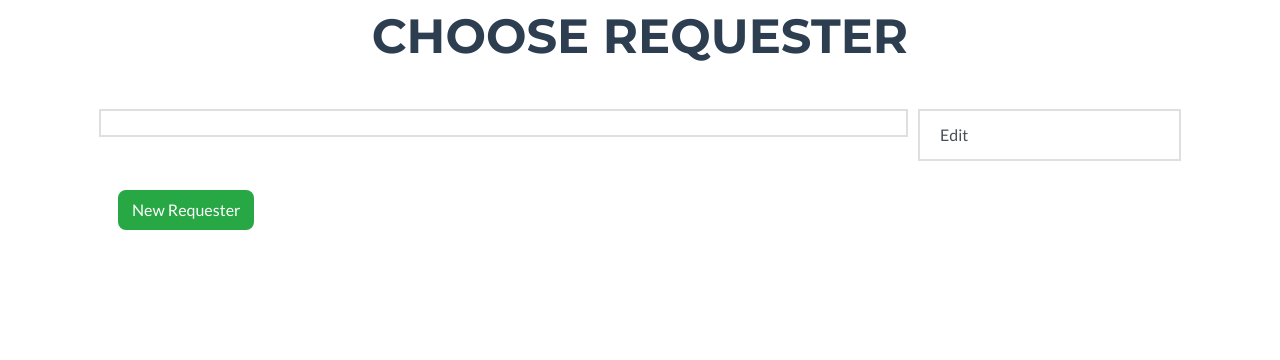
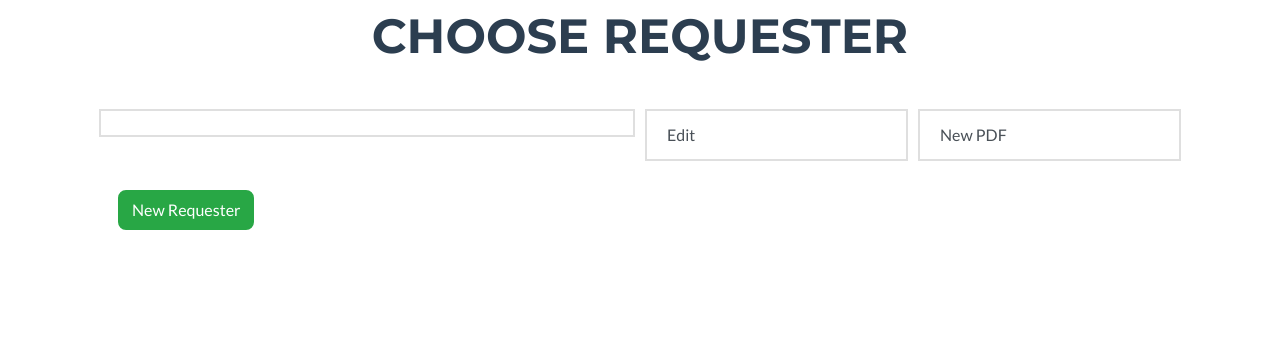
Before and after one commit to CAlfanoNerey/COIRequestReal, a Django app: template mysite/accounts/templates/rChoose.html in a window 1280 px wide. Shown: the part 104-464 px from the top of the page. Run offline with Django 3.2, Linux system fonts and the light colour scheme; the template is opened without the code that fills it: values that come from a table or form of the project are taken from there, others are empty; tables that the repository leaves empty hold one stand-in row (values such as "Sample post"); some libraries are stand-ins or nearby versions.

Commit message:
superform p4

```diff
--- a/mysite/accounts/templates/rChoose.html
+++ b/mysite/accounts/templates/rChoose.html
@@ -39,8 +39,12 @@
           width: 25%;
         }
 
+        .right2{
+            width: 25%;
+        }
+
         .left {
-          width: 75%;
+          width: 50%;
         }
     </style>
     <br>
@@ -55,6 +59,10 @@
         <div class="column right">
             <a href="{% url 'accounts:editrequester' pk=requesterdisplay.pk %}" class="list-group-item list-group-item-action">Edit</a>
         </div>
+
+        <div class="column right2">
+            <a href="{% url 'accounts:adminzrecipient' pk=requesterdisplay.pk %}" class="list-group-item list-group-item-action">New PDF</a>
+        </div>
             </div>
         {% endfor %}
 <br>
--- a/mysite/accounts/templates/recipient.html
+++ b/mysite/accounts/templates/recipient.html
@@ -13,6 +13,7 @@
 {% block content %}
 <h1>Recipient Form</h1>
 <form method="POST">
+
     {% csrf_token %}
 
     {{ form.as_p }}
--- a/mysite/accounts/urls.py
+++ b/mysite/accounts/urls.py
@@ -29,7 +29,7 @@
     path('<int:pk>/viewdoc/', views.GeneratePdf.as_view(), name='viewdoc'),
     path('<int:pk>/emailview/', views.EmailView.as_view(), name='emailview'),
     path('<int:pk>/admincertholder/', views.AdminCertHolderView.as_view(), name='admincertholder'),
-    path('<int:pk>/adminzrecipient/', views.AdminzRecipientView.as_view(), name='admincertholder'),
+    path('<int:pk>/adminzrecipient/', views.AdminzRecipientView, name='adminzrecipient'),
     # path('passwordsubmit/',views.PasswordSubmit.as_view(), name= 'passwordsubmit')
     # path(
     #     'login/',
```
Also changed, not shown: mysite/accounts/views.py (+62 -99 lines).
